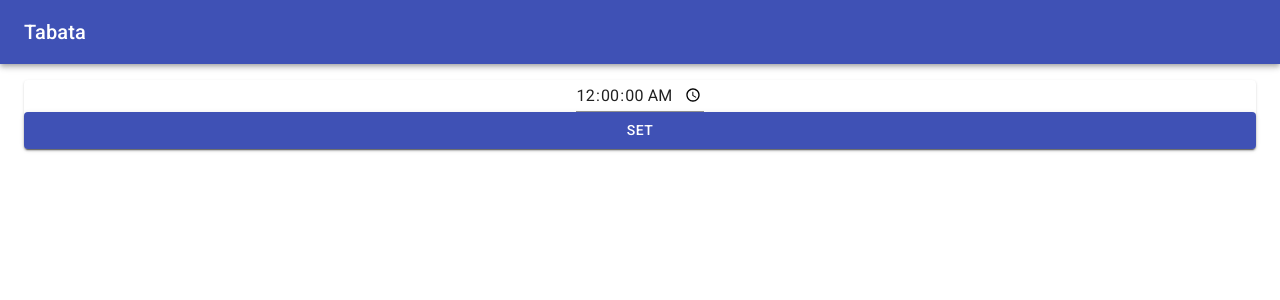
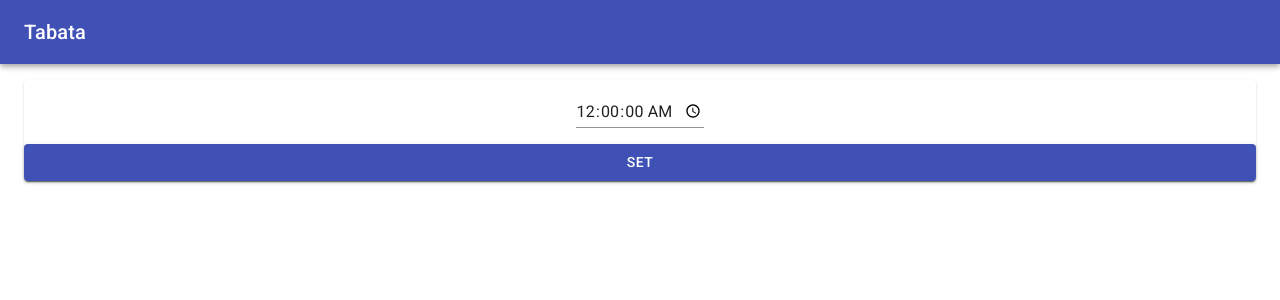
Before and after one commit to danielvarcas/tabata, a Next.js app: page / in a window 1280 px wide. Shown: the top 300 px of the page. Built offline with nearby package versions, Linux system fonts and the light colour scheme.

Commit message:
Add spacing around remaining time

```diff
--- a/components/Timer.tsx
+++ b/components/Timer.tsx
@@ -1,6 +1,6 @@
 import * as React from "react";
 import * as Luxon from "luxon";
-import { Box, Button, Card, Paper, TextField } from "@material-ui/core";
+import { Box, Button, TextField, useTheme } from "@material-ui/core";
 import { useForm } from "react-hook-form";
 import { useInterval } from "react-use";
 
@@ -14,6 +14,7 @@ export function Timer() {
   ] = React.useState<Luxon.Duration | null>(null);
   const { register, handleSubmit } = useForm();
   const [duration, setDuration] = React.useState<Luxon.Duration | null>(null);
+  const theme = useTheme();
 
   function onSubmit(data) {
     const [hours, minutes, seconds] = data.timer.split(":");
@@ -24,6 +25,7 @@ export function Timer() {
     setRemainingTime(duration);
   }
 
+  // The useInterval interferes with button focus due to the re-render
   useInterval(
     () => {
       if (remainingTime.as("seconds") > 0) {
@@ -62,6 +64,7 @@ export function Timer() {
     if (timerState === "stopped") {
       return (
         <form onSubmit={handleSubmit(onSubmit)}>
+          <Box margin={theme.spacing(0.25)}>
             <TextField
               type="time"
               name="timer"
@@ -69,6 +72,7 @@ export function Timer() {
               defaultValue="00:00:00"
               inputProps={{ step: 1 }}
             />
+          </Box>
 
           <Button type="submit" variant="contained" color="primary" fullWidth>
             Set
```
Lines whose indentation alone changed are shown as unchanged.
